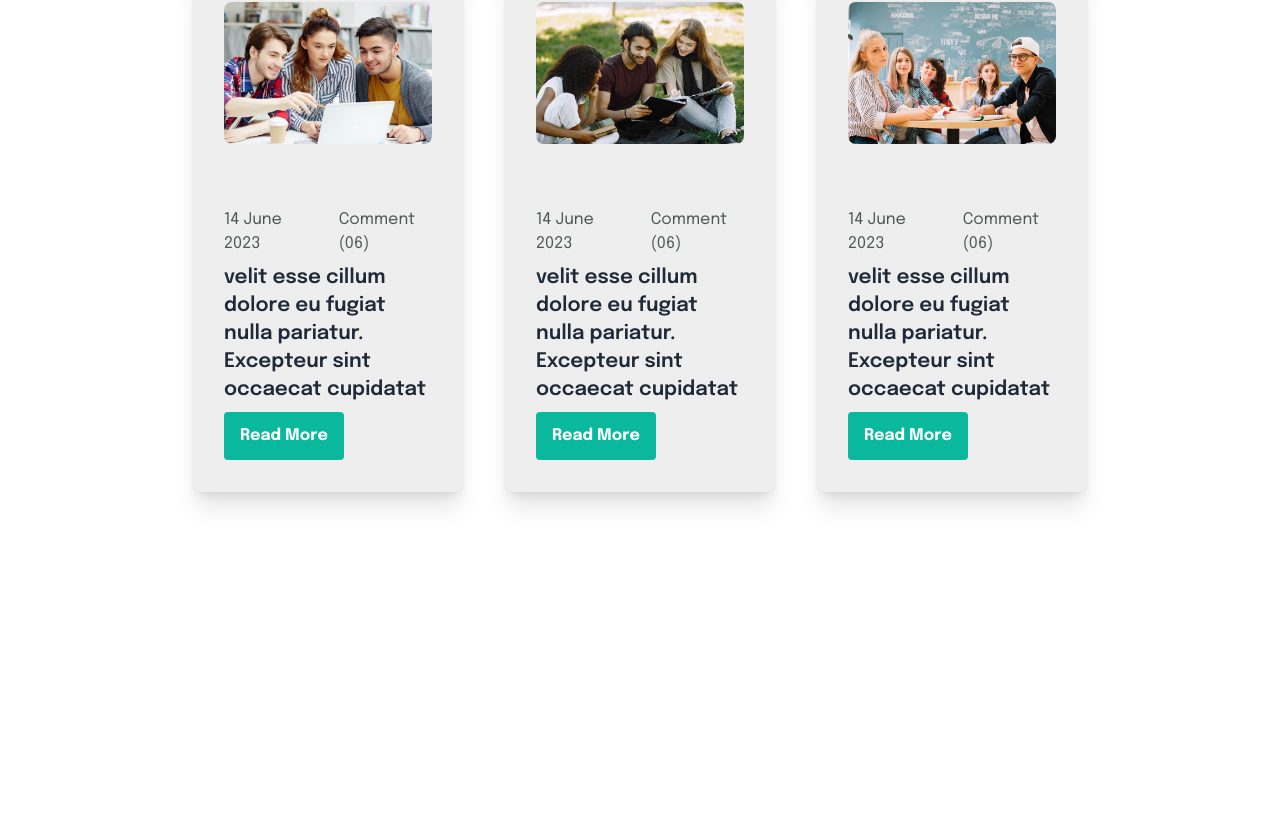
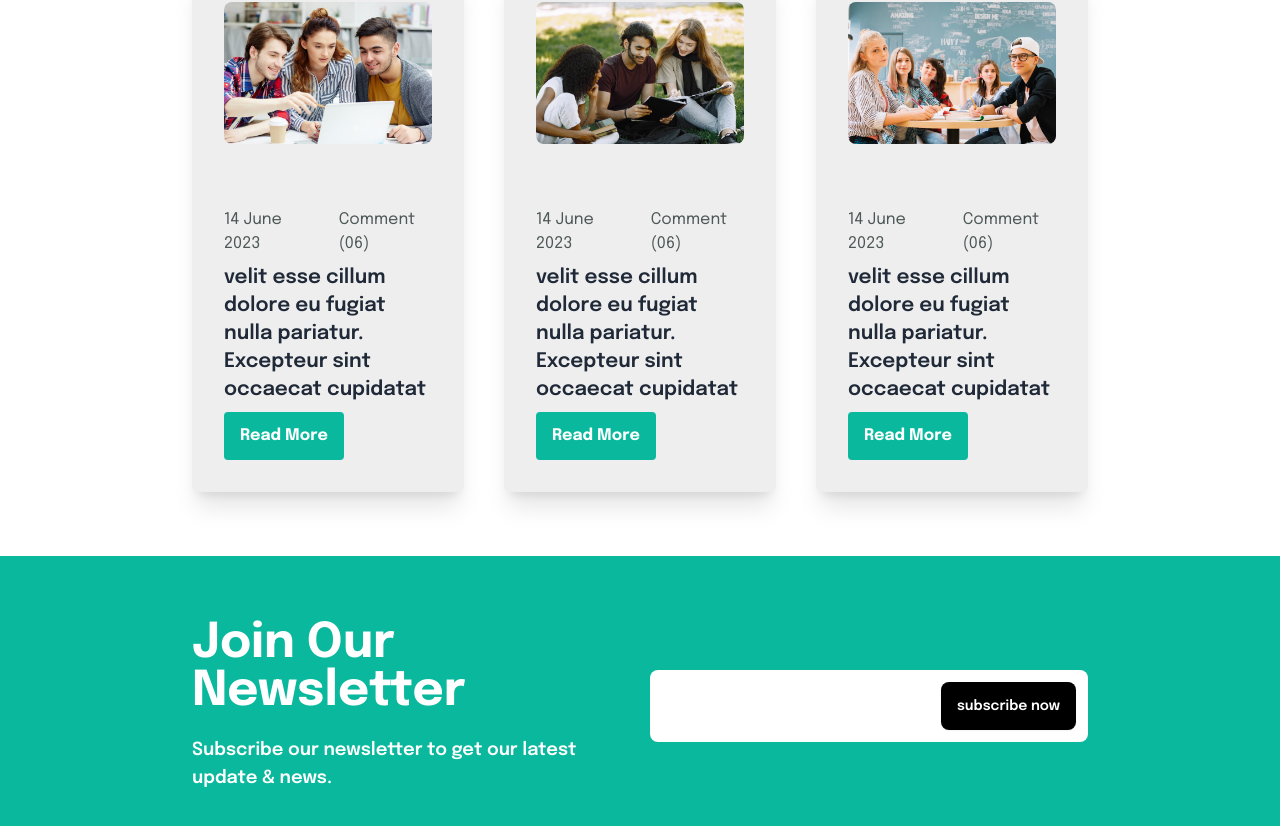
Before and after one commit to only1tarunno/schoolManagement-client, a React (Vite) app: page / in a window 1280 px wide. Shown: the part 6599-7425 px from the top of the page. Before the commit the page ends 7155 px from the top, so only its background shows below. Built offline with nearby package versions, Linux system fonts and the light colour scheme.

Commit message:
newsletter complete

```diff
--- a/src/pages/home/Home.jsx
+++ b/src/pages/home/Home.jsx
@@ -4,6 +4,7 @@ import Blog from "./Blog";
 import CallToAction from "./CallToAction";
 import Category from "./Category";
 import FeturedCourse from "./FeturedCourse";
+import NewsLetter from "./NewsLetter";
 import TeamMembers from "./TeamMembers";
 import Testimonial from "./Testimonial";
 import WhyUs from "./WhyUs";
@@ -20,6 +21,7 @@ const Home = () => {
       <Testimonial />
       <TeamMembers />
       <Blog />
+      <NewsLetter />
     </>
   );
 };
--- a/src/pages/home/NewsLetter.jsx
+++ b/src/pages/home/NewsLetter.jsx
@@ -1,5 +1,33 @@
+import Container from "../../components/shared/Container";
+
 const NewsLetter = () => {
-  return <div className="bg-[#0ab99d] py-10 md:py-16"></div>;
+  return (
+    <div className="bg-[#0ab99d] py-10 md:py-16">
+      <Container>
+        <div className="flex justify-between items-center gap-5 flex-col md:flex-row">
+          <div className=" text-white flex-1">
+            <h2 className="pb-5 font-bold text-2xl md:text-3xl lg:text-5xl">
+              Join Our Newsletter
+            </h2>
+            <p className="text-lg font-semibold">
+              Subscribe our newsletter to get our latest update & news.
+            </p>
+          </div>
+          <div className="flex-1">
+            <form className="relative">
+              <input
+                type="email"
+                className="form-control px-5 py-6 rounded-lg w-full"
+              />
+              <button className="btn text-white font-semibold bg-black border-none absolute top-1/2 -translate-y-1/2 right-3">
+                subscribe now
+              </button>
+            </form>
+          </div>
+        </div>
+      </Container>
+    </div>
+  );
 };
 
 export default NewsLetter;
```
